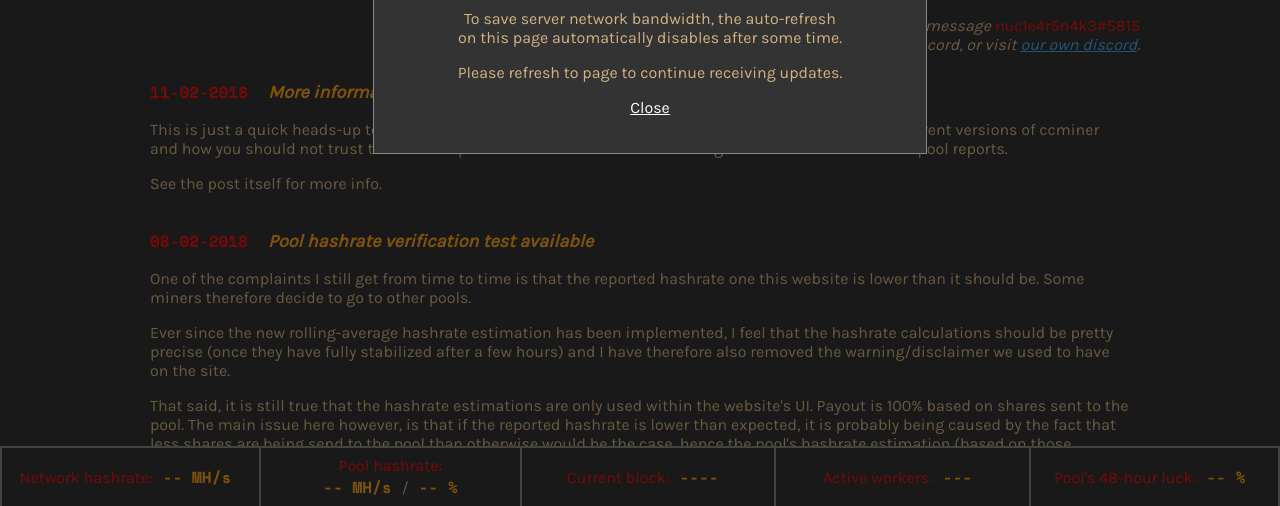
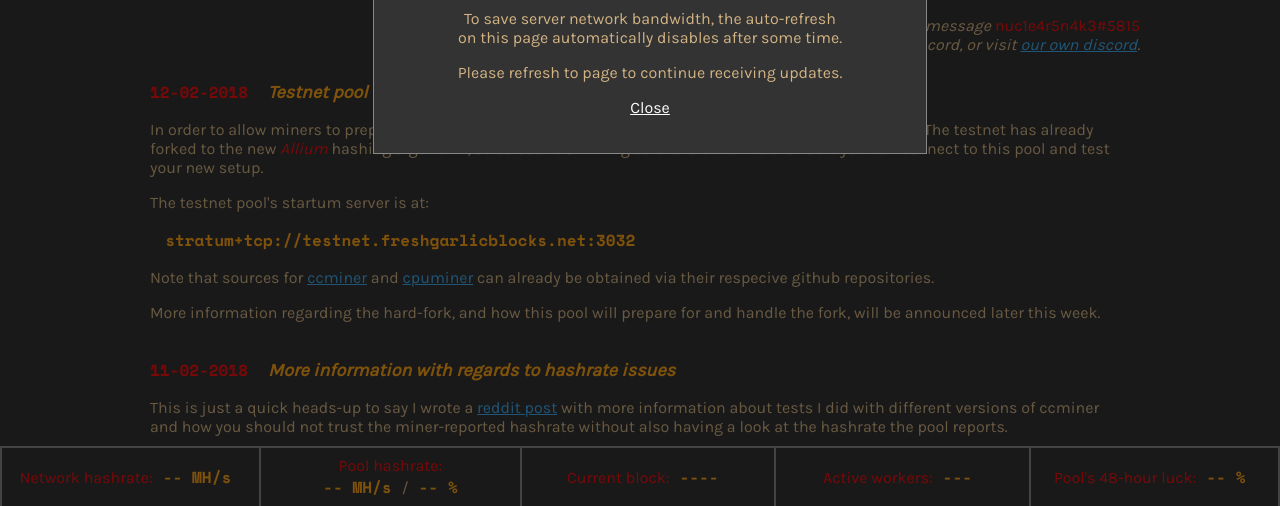
Before and after one commit to freshgrlc/freshgrlc-pool-website-legacy, a plain HTML site: page index.html in a window 1280 px wide. Shown: the part 294-800 px from the top of the page. Drawn offline with nearby package versions, Linux system fonts and the light colour scheme; no server answers.

Commit message:
* News item

```diff
--- a/index.html
+++ b/index.html
@@ -59,6 +59,30 @@
                 <p style="text-align: right;">
                     <i>For questions about the pool</span> message <em>nuc1e4r5n4k3#5815</em><br />on the Garlicoin discord, or visit <a href="https://discord.gg/8KKUpQp" target="_blank">our own discord</a>.</i>
                 </p>
+                <div style="text-align: left">
+                    <span class="date">12-02-2018</span><span class="smallheading">Testnet pool available in preparation for hard-fork</span>
+                    <p>
+                        In order to allow miners to prepare for the upcoming Garlicoin hard-fork, we made a
+                        <a href="https://testnet.freshgarlicblocks.net">testnet pool</a> available. The testnet has already forked to the
+                        new <em><i>Allium</i></em> hashing algorithm, so as soon as mining software becomes available you can connect to
+                        this pool and test your new setup.
+                    </p>
+                    <p>
+                        The testnet pool's startum server is at:
+                    </p>
+                    <p>
+                        &nbsp;&nbsp;&nbsp;&nbsp;<span class="monocolored">stratum+tcp://testnet.freshgarlicblocks.net:3032</span>
+                    </p>
+                    <p>
+                        Note that sources for <a href="https://github.com/lenis0012/ccminer/">ccminer</a>
+                        and <a href="https://github.com/GarlicoinOrg/cpuminer-multi">cpuminer</a> can already be obtained via
+                        their respecive github repositories.
+                    </p>
+                    <p>
+                        More information regarding the hard-fork, and how this pool will prepare for and handle the fork, will be announced
+                        later this week.
+                    </p>
+                </div>
                 <div style="text-align: left">
                     <span class="date">11-02-2018</span><span class="smallheading">More information with regards to hashrate issues</span>
                     <p>
```
